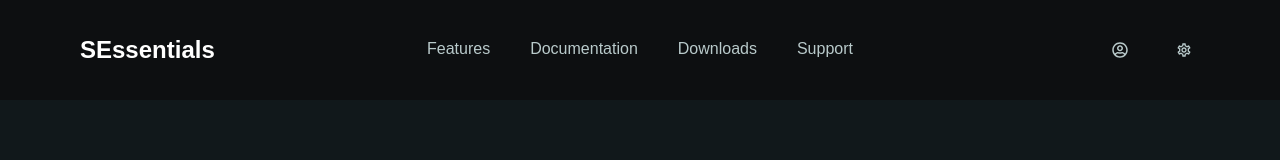
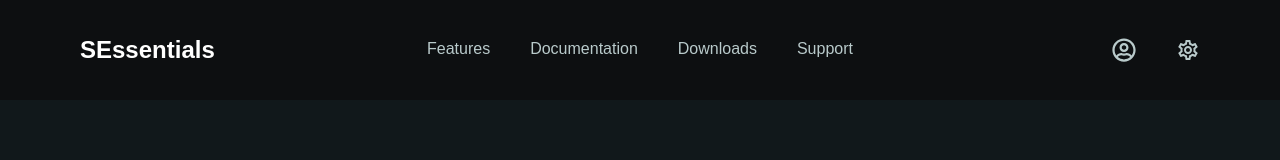
Before and after one commit to KatyTye/PluginDashboard, a React (Vite) app: page /edit in a window 1280 px wide. Shown: the top 160 px of the page. Built offline with nearby package versions, Linux system fonts and the light colour scheme.

Commit message:
style: Changed header styles to be more flexible

```diff
--- a/src/components/Header.tsx
+++ b/src/components/Header.tsx
@@ -8,7 +8,7 @@ export default function Header() {
 	const [phoneOpen, setPhoneOpen] = useState(false)
 
 	return (<header className={`top-content grid gap-5 md:gap-0 md:grid-cols-3 items-center bg-(--background-second-color) p-4
-		lg:pl-20 lg:pr-20 transition-all duration-700justify-center grid-cols-1 ${phoneOpen ? "" : "nogap h-75"}`}>
+		lg:pl-20 lg:pr-20 transition-all duration-700 justify-center grid-cols-1 ${phoneOpen ? "" : "nogap lg:h-75"}`}>
 
 		<Link to={"/"} className="text-2xl text-center font-bold md:w-fit hover:text-(--special-color) duration-500">
 			SEssentials
@@ -40,11 +40,11 @@ export default function Header() {
 
 		<div className="md:flex gap-10 justify-center ml-auto hidden">
 			<NavLink to={"/profile"} className="w-6 [&.active]:text-(--text-color) hover:text-(--special-color)
-			duration-500 text-(--text-second-color)">
+			duration-500 text-(--text-second-color) full-image">
 				<FaRegUserCircle />
 			</NavLink>
 			<button className="cursor-pointer w-6 [&.active]:text-(--text-color) hover:text-(--special-color)
-			duration-500 text-(--text-second-color)">
+			duration-500 text-(--text-second-color) full-image">
 				<MdOutlineSettings />
 			</button>
 		</div>
--- a/src/global.css
+++ b/src/global.css
@@ -19,8 +19,7 @@ body {
 	background: var(--background-color);
 }
 
-header img,
-footer svg {
+.full-image>svg {
 	width: 100%;
 	height: 100%;
 }
```
